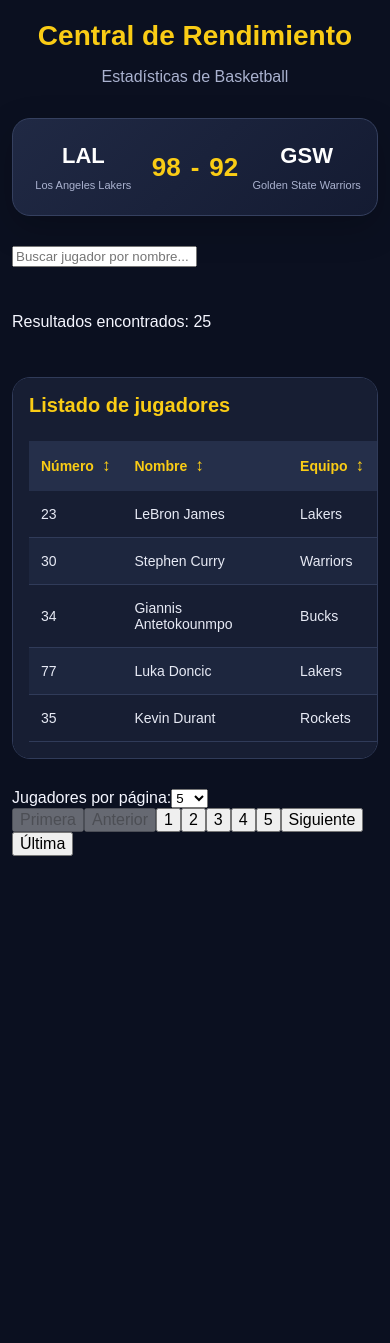
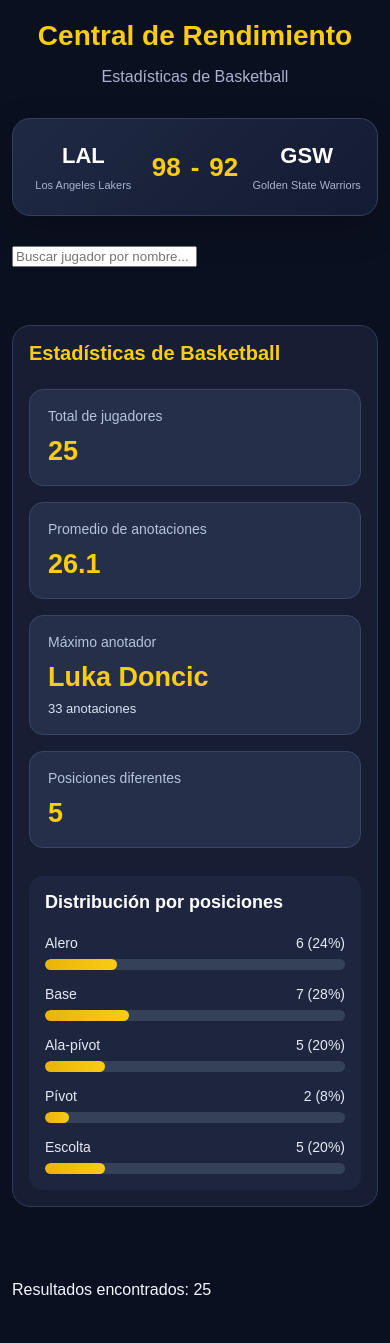
Before and after one commit to SantyGrana2/basketball-react, a React (Vite) app: page / in a window 390 px wide. Shown: the top 1343 px of the page. Before the commit the page ends 876 px from the top, so only its background shows below. Built offline with nearby package versions, Linux system fonts and the light colour scheme.

Commit message:
feat: integrar estadisticas dinamicas y diseno responsive

```diff
--- a/src/App.jsx
+++ b/src/App.jsx
@@ -6,6 +6,7 @@ import Scoreboard from "./components/Scoreboard";
 import SearchBar from "./components/SearchBar";
 import PlayerTable from "./components/PlayerTable";
 import Pagination from "./components/Pagination";
+import StatsPanel from "./components/StatsPanel";
 
 import { players } from "./data/players";
 
@@ -137,6 +138,8 @@ function App() {
           onClear={handleClearSearch}
         />
 
+        <StatsPanel players={filteredPlayers} />
+
         <p className="app__results">
           Resultados encontrados: {filteredPlayers.length}
         </p>
--- a/src/styles/main.css
+++ b/src/styles/main.css
@@ -207,3 +207,145 @@ button {
   color: #aeb8d0;
   text-align: center;
 }
+
+
+/* ========================================
+   PANEL DE ESTADISTICAS
+======================================== */
+
+.stats-panel {
+  margin: 28px 0;
+  padding: 28px;
+  background-color: #171e33;
+  border: 1px solid #303b59;
+  border-radius: 18px;
+}
+
+.stats-panel h2 {
+  margin: 0 0 24px;
+  color: #facc15;
+  font-size: 24px;
+}
+
+/* Tarjetas de estadísticas */
+
+.stats-panel__cards {
+  display: grid;
+  grid-template-columns: repeat(4, minmax(0, 1fr));
+  gap: 16px;
+  margin-bottom: 28px;
+}
+
+.stats-panel__card {
+  min-width: 0;
+  padding: 22px;
+  background-color: #252f4a;
+  border: 1px solid #394563;
+  border-radius: 14px;
+  transition: transform 0.2s ease;
+}
+
+.stats-panel__card:hover {
+  transform: translateY(-4px);
+}
+
+.stats-panel__card h3 {
+  margin: 0 0 12px;
+  color: #b7c3d9;
+  font-size: 14px;
+  font-weight: 500;
+}
+
+.stats-panel__card p {
+  margin: 0;
+  color: #facc15;
+  font-size: 27px;
+  font-weight: 800;
+  overflow-wrap: anywhere;
+}
+
+.stats-panel__card span {
+  display: block;
+  margin-top: 8px;
+  color: #dce3f2;
+  font-size: 13px;
+}
+
+/* Distribución por posiciones */
+
+.stats-panel__distribution {
+  padding: 22px;
+  background-color: #1d263e;
+  border-radius: 14px;
+}
+
+.stats-panel__distribution h3 {
+  margin: 0 0 22px;
+  color: #ffffff;
+  font-size: 18px;
+}
+
+.stats-panel__position {
+  margin-bottom: 16px;
+}
+
+.stats-panel__position:last-child {
+  margin-bottom: 0;
+}
+
+.stats-panel__position-info {
+  display: flex;
+  justify-content: space-between;
+  gap: 12px;
+  margin-bottom: 8px;
+  color: #e7eaf5;
+  font-size: 14px;
+}
+
+.stats-panel__bar {
+  height: 11px;
+  background-color: #344158;
+  border-radius: 20px;
+  overflow: hidden;
+}
+
+.stats-panel__bar-fill {
+  height: 100%;
+  background: linear-gradient(
+    90deg,
+    #eab308,
+    #facc15
+  );
+  border-radius: 20px;
+  transition: width 0.3s ease;
+}
+
+/* Diseño adaptable */
+
+@media (max-width: 1000px) {
+  .stats-panel__cards {
+    grid-template-columns: repeat(2, minmax(0, 1fr));
+  }
+}
+
+@media (max-width: 600px) {
+  .stats-panel {
+    padding: 16px;
+  }
+
+  .stats-panel h2 {
+    font-size: 20px;
+  }
+
+  .stats-panel__cards {
+    grid-template-columns: 1fr;
+  }
+
+  .stats-panel__card {
+    padding: 18px;
+  }
+
+  .stats-panel__distribution {
+    padding: 16px;
+  }
+}
```
